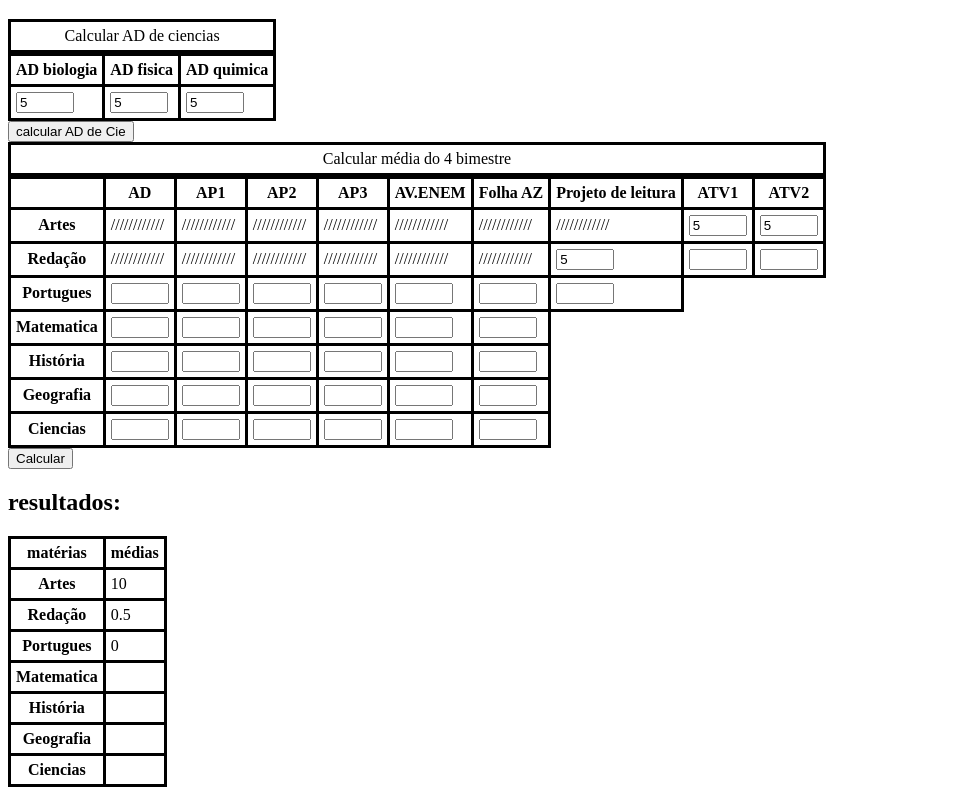
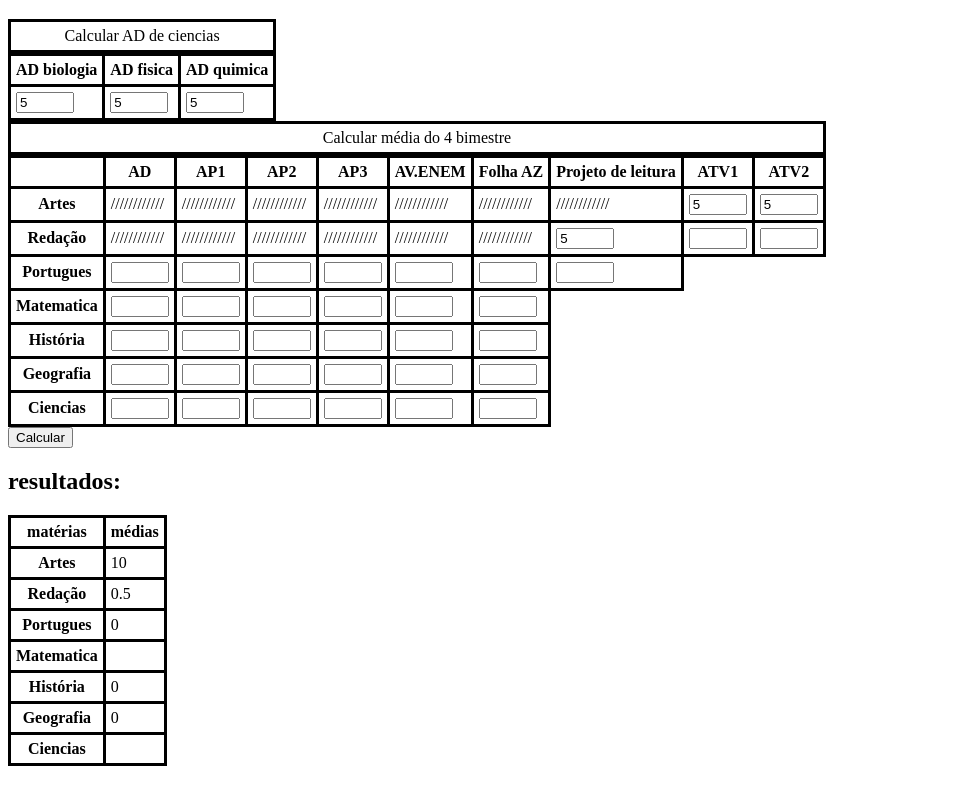
Before and after one commit to Guteu/medias-escolares, a plain HTML site: page sartre9.html in a window 1280 px wide. Both pictures are taken after typing "5", "5", "5", "5", "5", "5" into the empty fields and a click on the button "Calcular". Shown: the part 61-856 px from the top of the page, without its empty margins (0-963 px from the left). After the commit the page ends 835 px from the top, so only its background shows below. Drawn offline with Linux system fonts and the light colour scheme.

Commit message:
calcular tudo menos matematica e ciencias

```diff
--- a/sartre9.html
+++ b/sartre9.html
@@ -31,12 +31,11 @@
             <th>AD quimica</th>
         </thead>
         <tbody>
-            <td><input type="number" name="" id=""></td>
-            <td><input type="number" name="" id=""></td>
-            <td><input type="number" name="" id=""></td>
+            <td><input type="number" name="adBio" id="adBio"></td>
+            <td><input type="number" name="adFis" id="adFis"></td>
+            <td><input type="number" name="adQui" id="adQui"></td>
         </tbody>
     </table>
-    <button onclick="">calcular  AD de Cie</button>
 
     <table>
         <caption>Calcular média do 4 bimestre</caption>
@@ -169,17 +168,27 @@
         </tbody>
         </table>
         <script>
-            //pode fazer uma lista ao invez de varias variaveis
+            //pode fazer uma lista ao invez de varias variaveis mas eu esqueci disso na hora
+            //talvez dê para diminuir a quantidade de variaveis
+            var inpAdBio = document.getElementById('adBio')
+            var adBio = Number(inpAdBio.value)
+            var inpAdFis = document.getElementById('adFis')
+            var adFis = Number(inpAdFis.value)
+            var inpAdQui = document.getElementById('adQui')
+            var adQui = Number(inpAdQui.value)
+
             var inpAtv1Artes = document.getElementById('atv1Artes')
             var Atv1Artes = Number(inpAtv1Artes.value)
             var inpAtv2Artes = document.getElementById('atv2Artes')
             var Atv2Artes = Number(inpAtv2Artes.value)
+
             var inpProjetoLeitura1 = document.getElementById('projetoLeitura1')
             var projetoLeitura1 = Number(inpProjetoLeitura1.value)
             var inpAtv1Red = document.getElementById('atv1Red')
             var Atv1Red = Number(inpAtv1Red.value)
             var inpAtv2Red = document.getElementById('atv2Red')
             var Atv2Red = Number(inpAtv2Red.value)
+
             var inpAdPort = document.getElementById('adPort')
             var adPort = Number(inpAdPort.value)
             var inpAp1Port = document.getElementById('ap1Port')
@@ -194,6 +203,7 @@
             var folhaAzPort = Number(inpFolhaAzPort.value)
             var inpProjetoLeitura2 = document.getElementById('projetoLeitura2')
             var projetoLeitura2 = Number(inpProjetoLeitura2.value)
+
             var inpAdMat = document.getElementById('adMat')
             var adMat = Number(inpAdMat.value)
             var inpAp1Mat = document.getElementById('ap1Mat')
@@ -206,6 +216,7 @@
             var avEnemMat = Number(inpAvEnemMat.value)
             var inpFolhaAzMat = document.getElementById('folhaAzMat')
             var folhaAzMat = Number(inpFolhaAzMat.value)
+
             var inpAdHist = document.getElementById('adHist')
             var adHist = Number(inpAdHist.value)
             var inpAp1Hist = document.getElementById('ap1Hist')
@@ -218,6 +229,7 @@
             var avEnemHist = Number(inpAvEnemHist.value)
             var inpFolhaAzHist = document.getElementById('folhaAzHist')
             var folhaAzHist = Number(inpFolhaAzHist.value)
+
             var inpAdGeo = document.getElementById('adGeo')
             var adGeo = Number(inpAdGeo.value)
             var inpAp1Geo = document.getElementById('ap1Geo')
@@ -230,6 +242,7 @@
             var avEnemGeo = Number(inpAvEnemGeo.value)
             var inpFolhaAzGeo = document.getElementById('folhaAzGeo')
             var folhaAzGeo = Number(inpFolhaAzGeo.value)
+
             var inpAdCie = document.getElementById('adCie')
             var adCie = Number(inpAdCie.value)
             var inpAp1Cie = document.getElementById('ap1Cie')
@@ -242,6 +255,7 @@
             var avEnemCie = Number(inpAvEnemCie.value)
             var inpFolhaAzCie = document.getElementById('folhaAzCie')
             var folhaAzCie = Number(inpFolhaAzCie.value)
+
             var inpNotaArtes = document.getElementById('notaArtes')
             var inpNotaRed = document.getElementById('notaRed')
             var inpNotaPort = document.getElementById('notaPort')
@@ -250,16 +264,25 @@
             var inpNotaGeo = document.getElementById('notaGeo')
             var inpNotaCie = document.getElementById('notaCie')
             function confirmar() {
+                inpAdBio = document.getElementById('adBio')
+                adBio = Number(inpAdBio.value)
+                inpAdFis = document.getElementById('adFis')
+                adFis = Number(inpAdFis.value)
+                inpAdQui = document.getElementById('adQui')
+                adQui = Number(inpAdQui.value)
+
                 inpAtv1Artes = document.getElementById('atv1Artes')
                 Atv1Artes = Number(inpAtv1Artes.value)
                 inpAtv2Artes = document.getElementById('atv2Artes')
                 Atv2Artes = Number(inpAtv2Artes.value)
+
                 inpProjetoLeitura1 = document.getElementById('projetoLeitura1')
                 projetoLeitura1 = Number(inpProjetoLeitura1.value)
                 inpAtv1Red = document.getElementById('atv1Red')
                 Atv1Red = Number(inpAtv1Red.value)
                 inpAtv2Red = document.getElementById('atv2Red')
                 Atv2Red = Number(inpAtv2Red.value)
+
                 inpAdPort = document.getElementById('adPort')
                 adPort = Number(inpAdPort.value)
                 inpAp1Port = document.getElementById('ap1Port')
@@ -274,6 +297,7 @@
                 folhaAzPort = Number(inpFolhaAzPort.value)
                 inpProjetoLeitura2 = document.getElementById('projetoLeitura2')
                 projetoLeitura2 = Number(inpProjetoLeitura2.value)
+
                 inpAdMat = document.getElementById('adMat')
                 adMat = Number(inpAdMat.value)
                 inpAp1Mat = document.getElementById('ap1Mat')
@@ -286,6 +310,7 @@
                 avEnemMat = Number(inpAvEnemMat.value)
                 inpFolhaAzMat = document.getElementById('folhaAzMat')
                 folhaAzMat = Number(inpFolhaAzMat.value)
+
                 inpAdHist = document.getElementById('adHist')
                 adHist = Number(inpAdHist.value)
                 inpAp1Hist = document.getElementById('ap1Hist')
@@ -298,6 +323,7 @@
                 avEnemHist = Number(inpAvEnemHist.value)
                 inpFolhaAzHist = document.getElementById('folhaAzHist')
                 folhaAzHist = Number(inpFolhaAzHist.value)
+
                 inpAdGeo = document.getElementById('adGeo')
                 adGeo = Number(inpAdGeo.value)
                 inpAp1Geo = document.getElementById('ap1Geo')
@@ -310,6 +336,7 @@
                 avEnemGeo = Number(inpAvEnemGeo.value)
                 inpFolhaAzGeo = document.getElementById('folhaAzGeo')
                 folhaAzGeo = Number(inpFolhaAzGeo.value)
+
                 inpAdCie = document.getElementById('adCie')
                 adCie = Number(inpAdCie.value)
                 inpAp1Cie = document.getElementById('ap1Cie')
@@ -322,6 +349,7 @@
                 avEnemCie = Number(inpAvEnemCie.value)
                 inpFolhaAzCie = document.getElementById('folhaAzCie')
                 folhaAzCie = Number(inpFolhaAzCie.value)
+
                 inpNotaArtes = document.getElementById('notaArtes')
                 inpNotaRed = document.getElementById('notaRed')
                 inpNotaPort = document.getElementById('notaPort')
@@ -335,14 +363,18 @@
                 var notaArtes = Atv1Artes + Atv2Artes
                 var notaRed = ((Atv1Red * 5) + (Atv2Red * 4) + (projetoLeitura1 * 1)) / 10
                 var notaPort = ((adPort * 4) + (projetoLeitura2 * 1) + (((ap1Port + ap2Port + ap3Port) / 1.2) * 3) + (avEnemPort * 1) + (folhaAzPort*1)) / 10
-                var notaMat = Number(inpNotaMat.value)
-                var notaHist = Number(inpNotaHist.value)
-                var notaGeo = Number(inpNotaGeo.value)
-                var notaCie = Number(inpNotaCie.value)
+                var notaMat = ((adMat * 5) + (((ap1Mat + ap2Mat + ap3Mat) / 1.2) * 3) + (avEnemMat * 1) + (folhaAzMat*1)) / 10
+                var notaHist = ((adHist * 5) + (((ap1Hist + ap2Hist + ap3Hist) / 1.2) * 3) + (avEnemHist * 1) + (folhaAzHist*1)) / 10
+                var notaGeo = ((adGeo * 5) + (((ap1Geo + ap2Geo + ap3Geo) / 1.2) * 3) + (avEnemGeo * 1) + (folhaAzGeo*1)) / 10
+                var notaCie = (((adBio + adFis + adQui) / 3 * 5) + (((ap1Mat + ap2Mat + ap3Mat) / 1.2) * 3) + (avEnemMat * 1) + (folhaAzMat*1)) / 10
 
                 inpNotaArtes.innerText = notaArtes
                 inpNotaRed.innerText = notaRed
                 inpNotaPort.innerText = notaPort
+                inpNotaMat.innterText = notaMat
+                inpNotaHist.innerText = notaHist
+                inpNotaGeo.innerText = notaGeo
+                inpNotaCie.innterText = notaCie
             }
         </script>
 </body>
```
Lines whose indentation alone changed are shown as unchanged.
